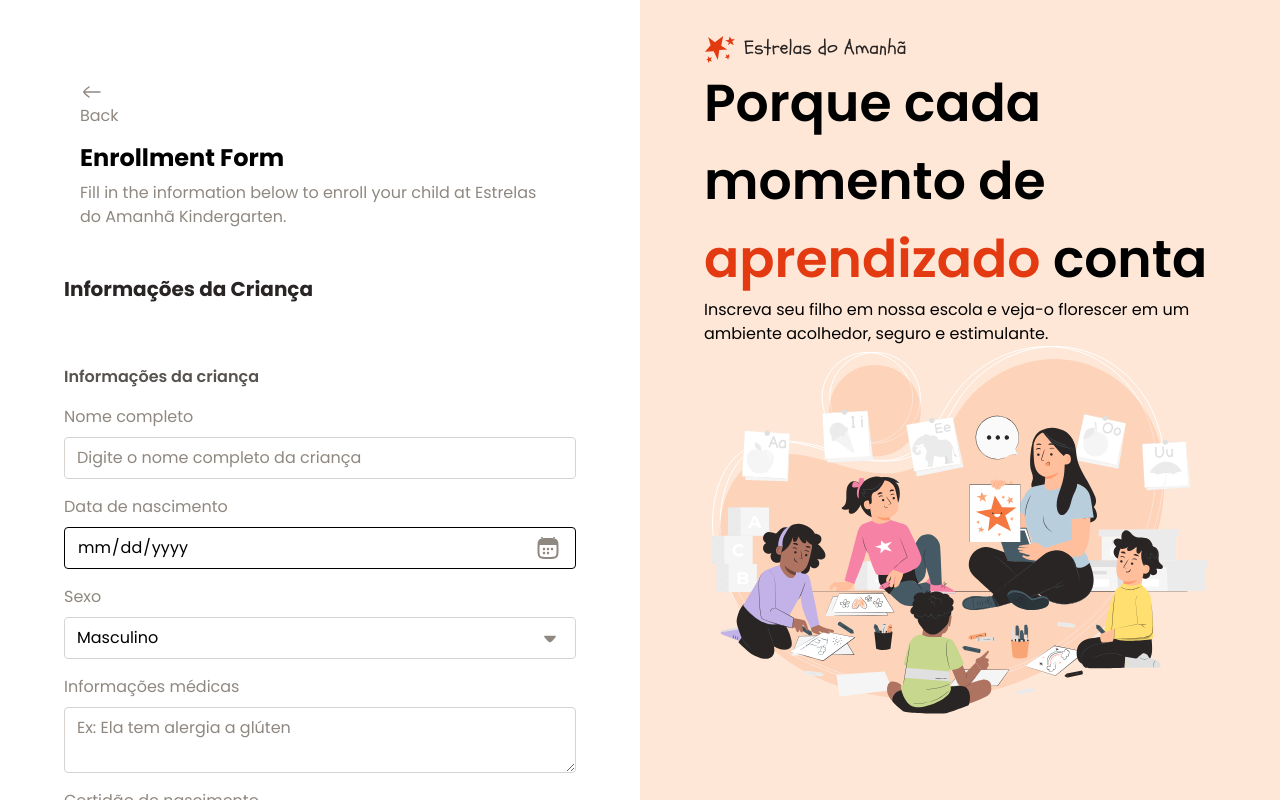
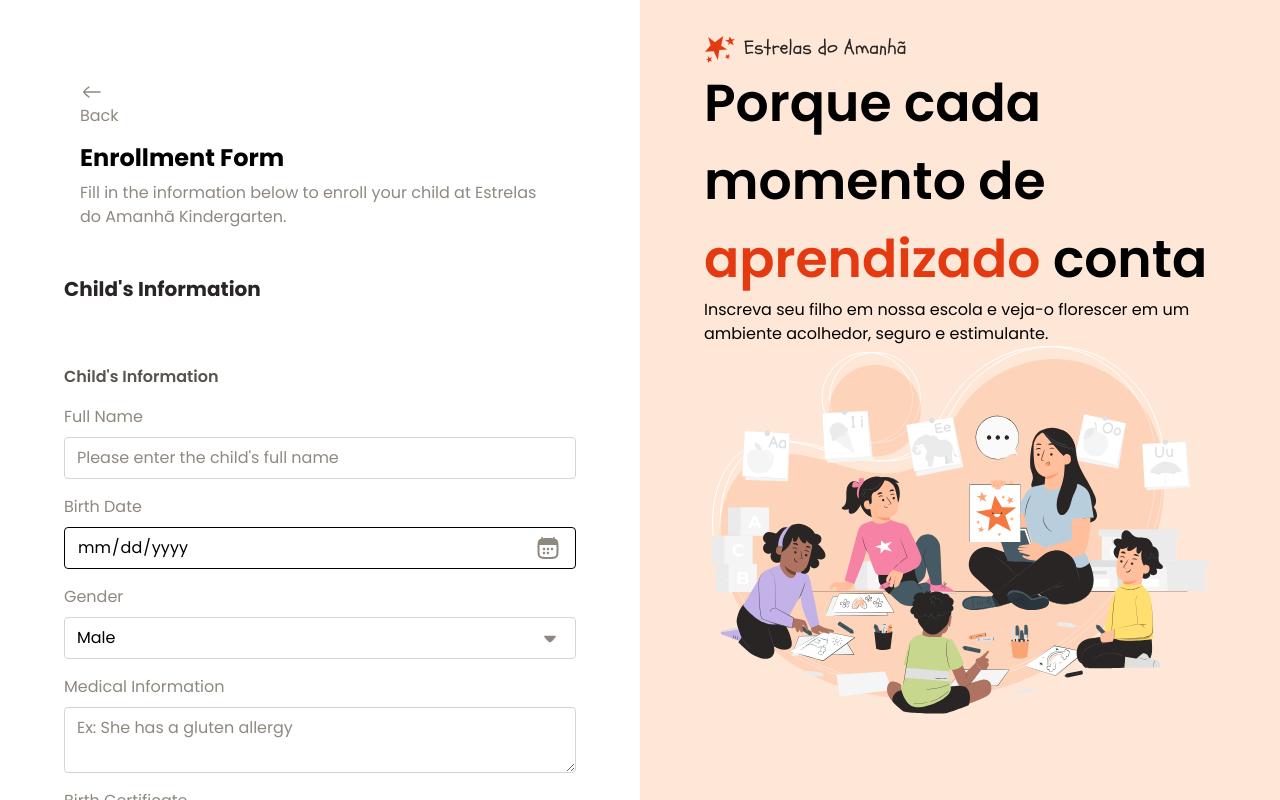
Before and after one commit to P3dr0PRR/formulario_de_matricula, a React (Vite) app: page / in a window 1280 px wide. Built offline with nearby package versions, Linux system fonts and the light colour scheme; a web font is replaced by a local one.

Commit message:
feat: translate KidInfos to english

```diff
--- a/src/components/primarySurface/formArea/kidInfos.tsx
+++ b/src/components/primarySurface/formArea/kidInfos.tsx
@@ -3,31 +3,31 @@ export function KidInfos() {
   return (
     <section className="w-full flex flex-col gap-[4rem]">
       <div className="flex flex-col ">
-        <h3 className="text-color-primary">Informações da Criança</h3>
+        <h3 className="text-color-primary">Child's Information</h3>
       </div>
 
       <fieldset className="flex flex-col gap-[16px] ">
         <legend className="font-semibold text-[16px] mb-[16px] text-text-secondary">
-          Informações da criança
+          Child's Information
         </legend>
 
         <div className="input-wrapper">
           <label htmlFor="FullName" className="text-text-tertiary">
-            Nome completo
+            Full Name
           </label>
           <input
             className="border border-stroke-default rounded px-3 py-2 placeholder:text-text-tertiary focus:outline-[#F67841]"
             type="text"
             id="FullName"
             name="FullName"
-            placeholder="Digite o nome completo da criança"
+            placeholder="Please enter the child's full name"
             required
           />
         </div>
 
         <div className="date-wrapper">
           <label htmlFor="birthDate" className="text-text-tertiary">
-            Data de nascimento
+            Birth Date
           </label>
           <input
             className="border rounded px-3 py-2 focus:outline-[#F67841]"
@@ -40,34 +40,34 @@ export function KidInfos() {
 
         <div className="select-wrapper">
           <label htmlFor="gender" className="text-text-tertiary">
-            Sexo
+            Gender
           </label>
           <select
             id="gender"
             name="gender"
             className="appearance-none border border-stroke-default rounded px-3 py-2 focus:outline-[#F67841]"
           >
-            <option value="masculino">Masculino</option>
-            <option value="feminino">Feminino</option>
-            <option value="outro">Outro</option>
+            <option value="masculino">Male</option>
+            <option value="feminino">Female</option>
+            <option value="outro">Other</option>
           </select>
         </div>
 
         <div className="input-wrapper">
           <label htmlFor="medicalInfo" className="text-text-tertiary">
-            Informações médicas
+            Medical Information
           </label>
           <textarea
             className="border border-stroke-default rounded px-3 py-2 placeholder:text-text-tertiary focus:outline-[#F67841]"
             id="medicalInfo"
             name="medicalInfo"
-            placeholder="Ex: Ela tem alergia a glúten"
+            placeholder="Ex: She has a gluten allergy"
             required
           />
         </div>
 
         <label htmlFor="birth-file" className="text-text-tertiary">
-          Certidão de nascimento
+          Birth Certificate
         </label>
 
         <div className="droparea-wrapper">
@@ -96,7 +96,7 @@ export function KidInfos() {
           </svg>
 
           <p className="text-[#A8A29E]">
-            Clique aqui para selecionar os arquivos
+            Click here to select files
           </p>
         </div>
       </fieldset>
```
